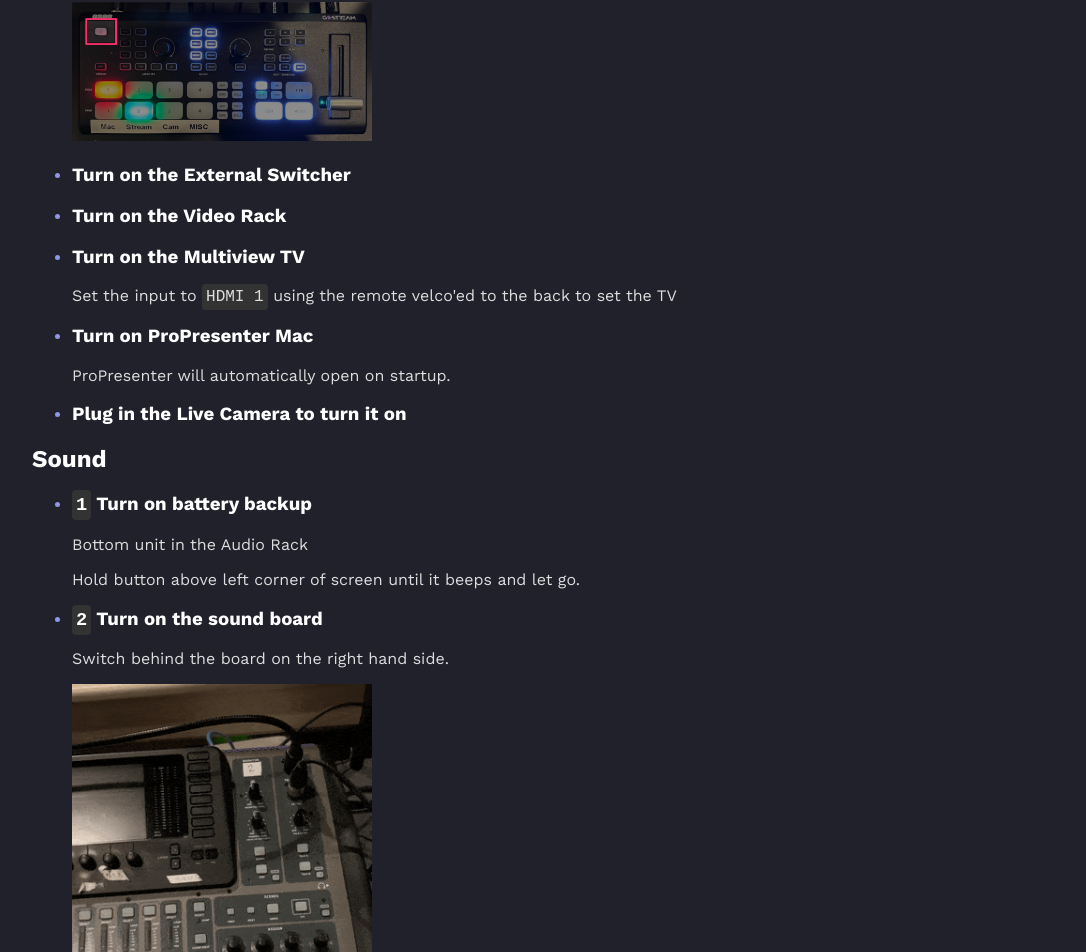
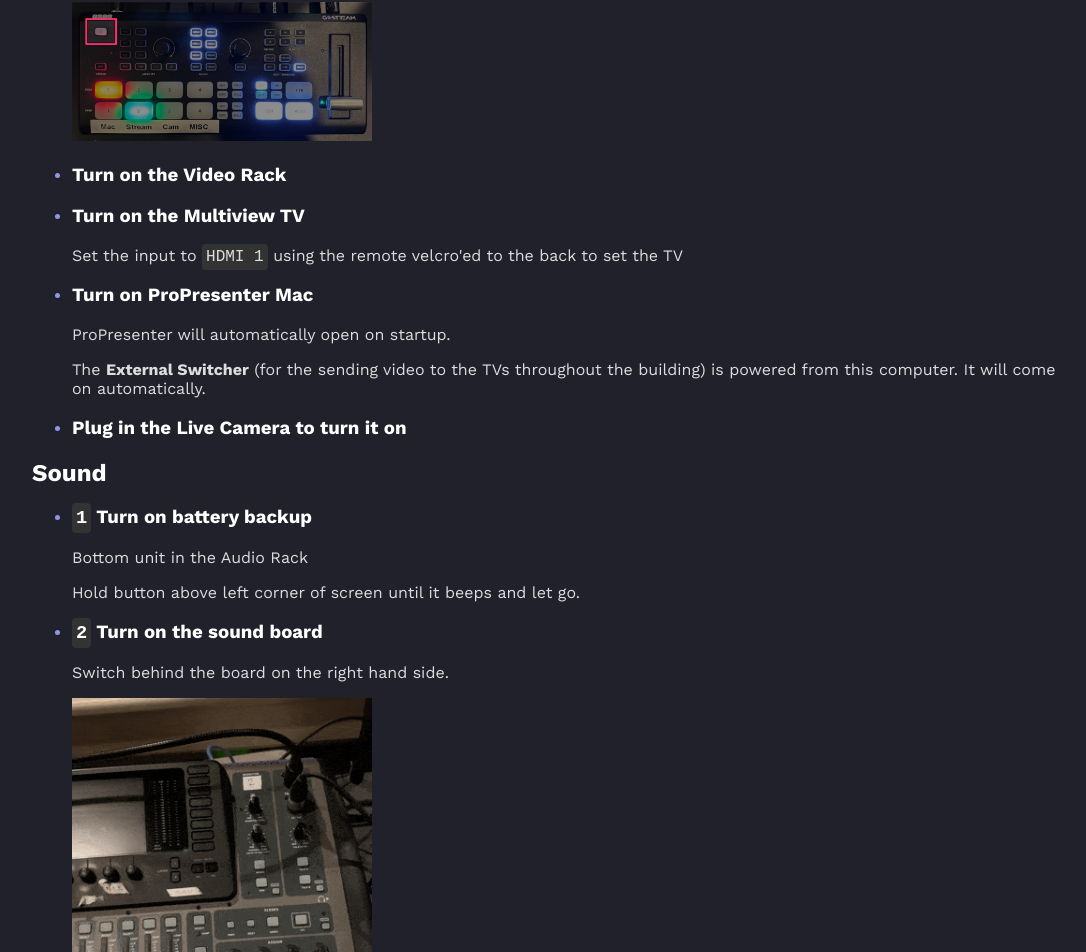
Before and after one commit to atrombet/fvl-guides, a Nuxt app: page /booth-startup in a window 1280 px wide. Shown: the part 1209-2161 px from the top of the page, without its empty margins (96-1182 px from the left). Built offline with nearby package versions, Linux system fonts and the light colour scheme.

Commit message:
Update booth startup guide.

```diff
--- a/pages/booth-startup.vue
+++ b/pages/booth-startup.vue
@@ -40,21 +40,23 @@
         <img src="/img/switcher.jpg" alt="Sanctuary Switcher" />
       </li>
       <li>
-        <h3>Turn on the External Switcher</h3>
-      </li>
-      <li>
         <h3>Turn on the Video Rack</h3>
       </li>
       <li>
         <h3>Turn on the Multiview TV</h3>
         <p>
-          Set the input to <code>HDMI 1</code> using the remote velco'ed to the
+          Set the input to <code>HDMI 1</code> using the remote velcro'ed to the
           back to set the TV
         </p>
       </li>
       <li>
         <h3>Turn on ProPresenter Mac</h3>
         <p>ProPresenter will automatically open on startup.</p>
+        <p>
+          The <strong>External Switcher</strong> (for the sending video to the
+          TVs throughout the building) is powered from this computer. It will
+          come on automatically.
+        </p>
       </li>
       <li>
         <h3>Plug in the Live Camera to turn it on</h3>
```
